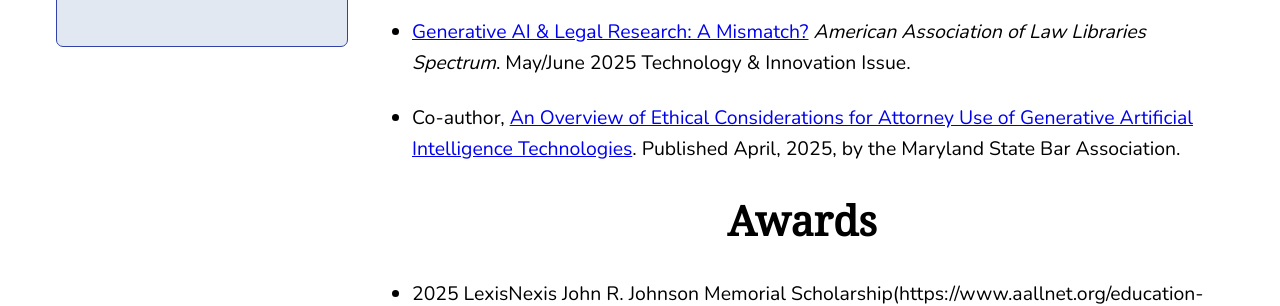
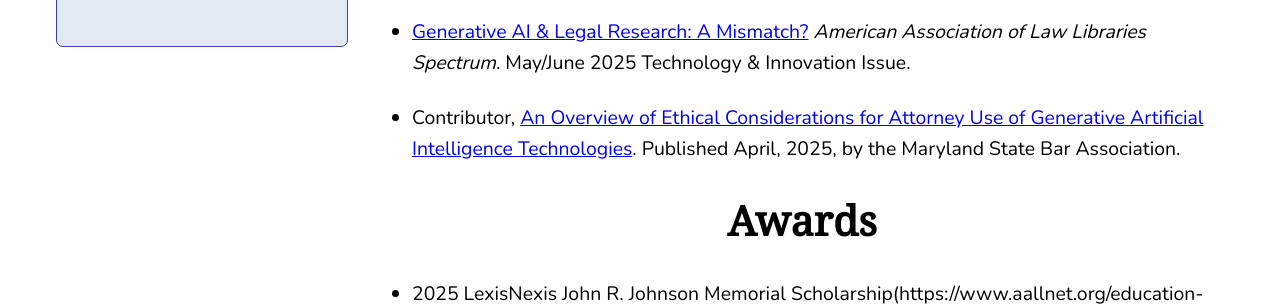
Before and after one commit to lelandsampson/Leland-Sampson-Website, a Jekyll site: the page built from publications-awards.md, in a window 1280 px wide. Shown: the part 315-621 px from the top of the page. Built offline with Jekyll 4.4.1, drawn with Linux system fonts in a browser that asks for light colours.

Commit message:
Update publications-awards.md

```diff
--- a/publications-awards.md
+++ b/publications-awards.md
@@ -7,7 +7,7 @@ title: Publications & Awards
 
 - [Generative AI & Legal Research: A Mismatch?](https://aallspectrum.aallnet.org/html5/reader/production/default.aspx?pubname=&edid=c79f68a5-d62c-4b08-9973-21f6523ad0ac&pnum=21) *American Association of Law Libraries Spectrum*. May/June 2025 Technology & Innovation Issue.
 
-- Co-author, [An Overview of Ethical Considerations for Attorney Use of Generative Artificial Intelligence Technologies](https://www.msba.org/common/Uploaded%20files/Downloads/EPUB/An%20Overview%20of%20Ethical%20Considerations%20for%20Attorney%20Use.pdf). Published April, 2025, by the Maryland State Bar Association.
+- Contributor, [An Overview of Ethical Considerations for Attorney Use of Generative Artificial Intelligence Technologies](https://www.msba.org/common/Uploaded%20files/Downloads/EPUB/An%20Overview%20of%20Ethical%20Considerations%20for%20Attorney%20Use.pdf). Published April, 2025, by the Maryland State Bar Association.
 
 <h1 align="center">Awards</h1>
 - 2025 LexisNexis John R. Johnson Memorial Scholarship(https://www.aallnet.org/education-training/scholarships/)
```
